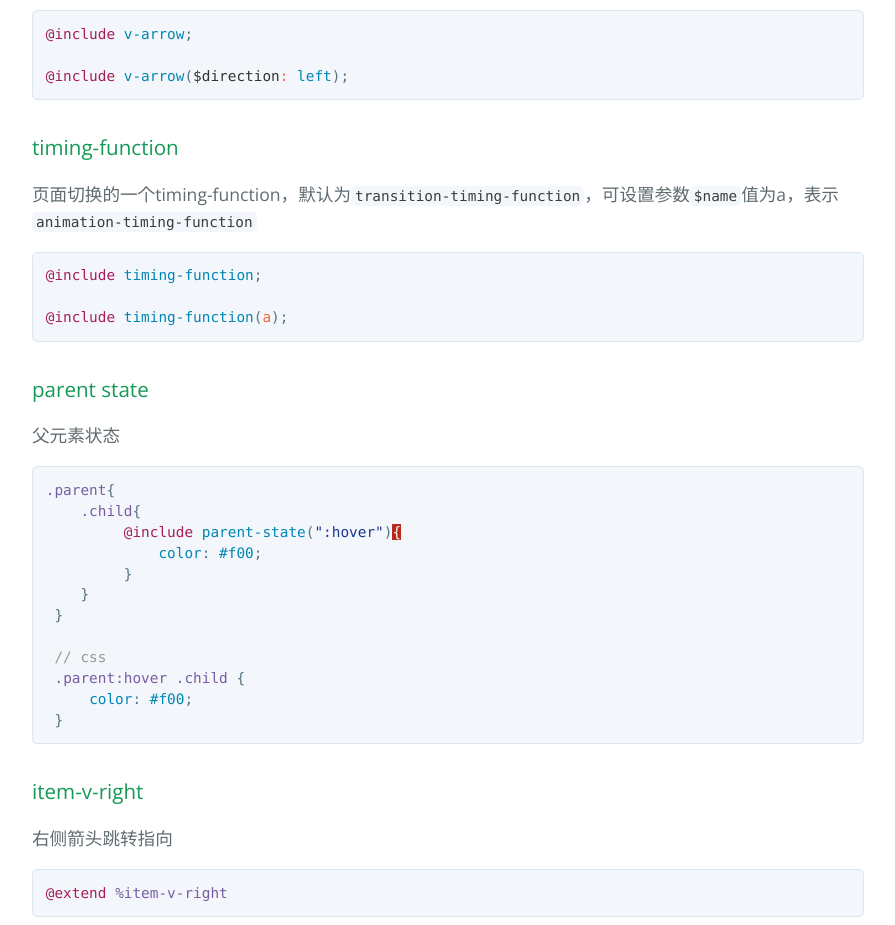
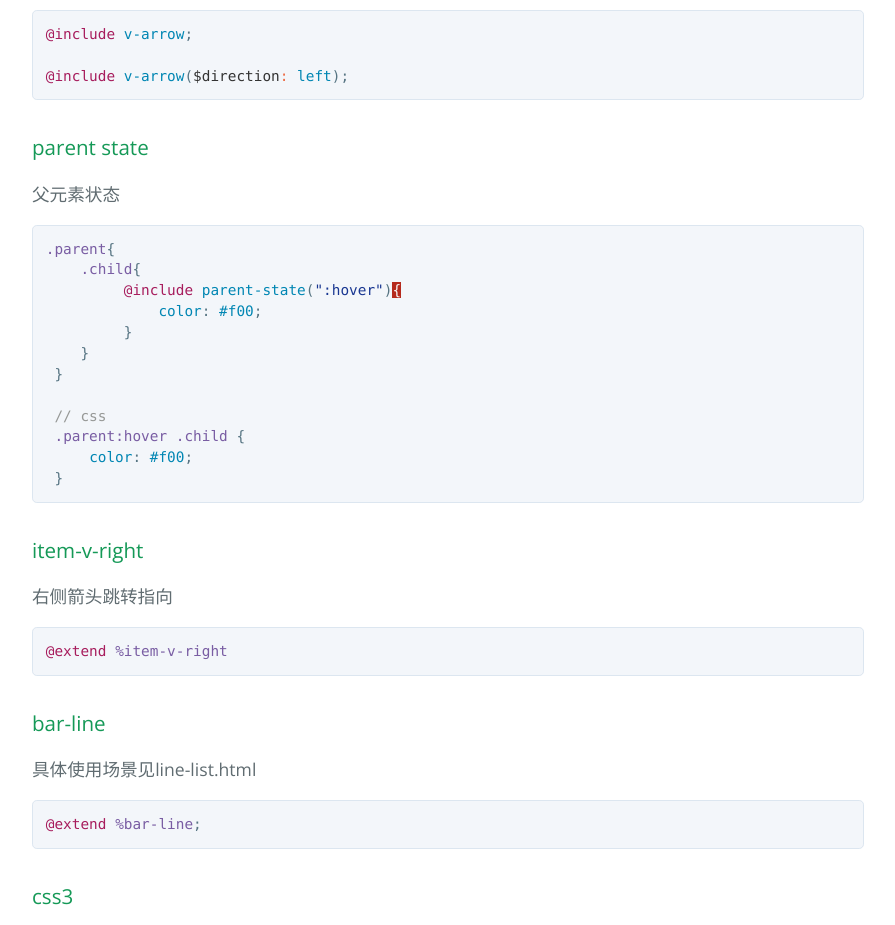
Before and after one commit to marvin1023/sandal, a plain HTML site: page mixin.html in a window 1280 px wide. Shown: the part 4480-5405 px from the top of the page, without its empty margins (192-1087 px from the left). Drawn offline with nearby package versions, Linux system fonts and the light colour scheme.

Commit message:
del mixin timing function

```diff
--- a/mixin.html
+++ b/mixin.html
@@ -200,15 +200,6 @@
 <span class="pl-k">@include</span> <span class="pl-c1">v-arrow</span>(<span class="pl-smi">$direction</span><span class="pl-v">:</span> <span class="pl-c1">left</span>);</pre></div>
 
 <h3>
-<a id="timing-function" class="anchor" href="#timing-function" aria-hidden="true"><span aria-hidden="true" class="octicon octicon-link"></span></a>timing-function</h3>
-
-<p>页面切换的一个timing-function，默认为<code>transition-timing-function</code>，可设置参数<code>$name</code>值为a，表示<code>animation-timing-function</code></p>
-
-<div class="highlight highlight-source-scss"><pre><span class="pl-k">@include</span> <span class="pl-c1">timing-function</span>;
-
-<span class="pl-k">@include</span> <span class="pl-c1">timing-function</span>(<span class="pl-v">a</span>);</pre></div>
-
-<h3>
 <a id="parent-state" class="anchor" href="#parent-state" aria-hidden="true"><span aria-hidden="true" class="octicon octicon-link"></span></a>parent state</h3>
 
 <p>父元素状态</p>
```
